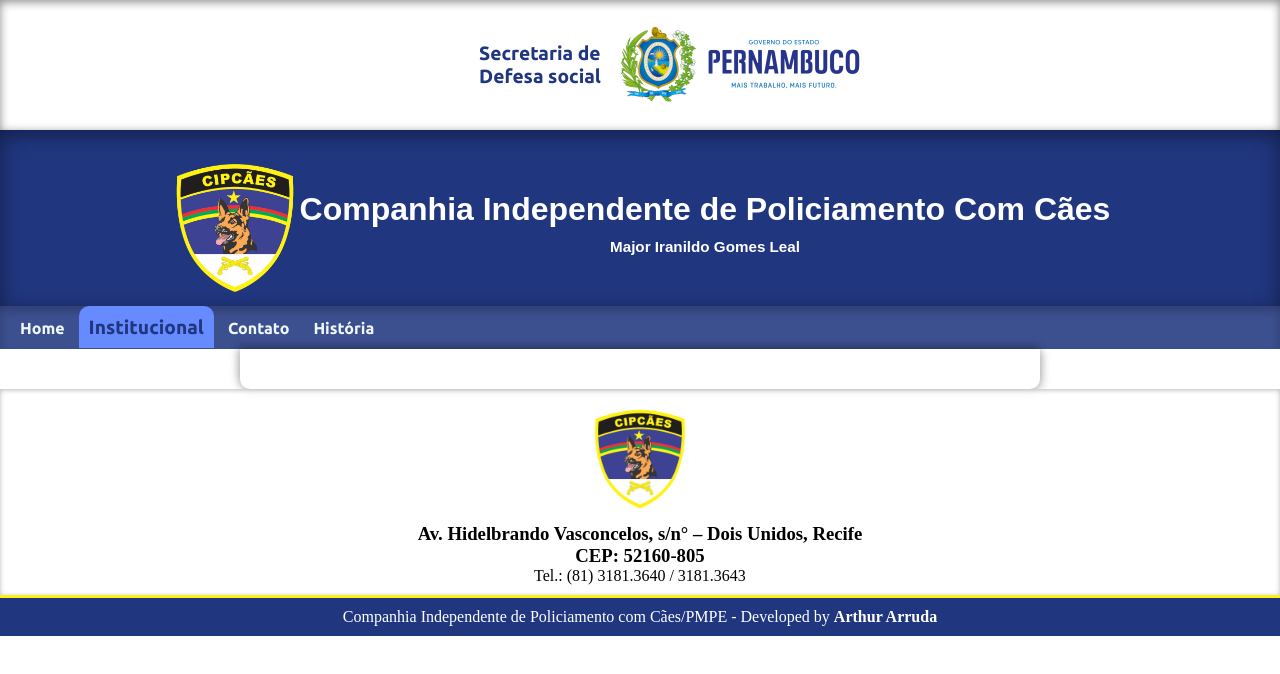
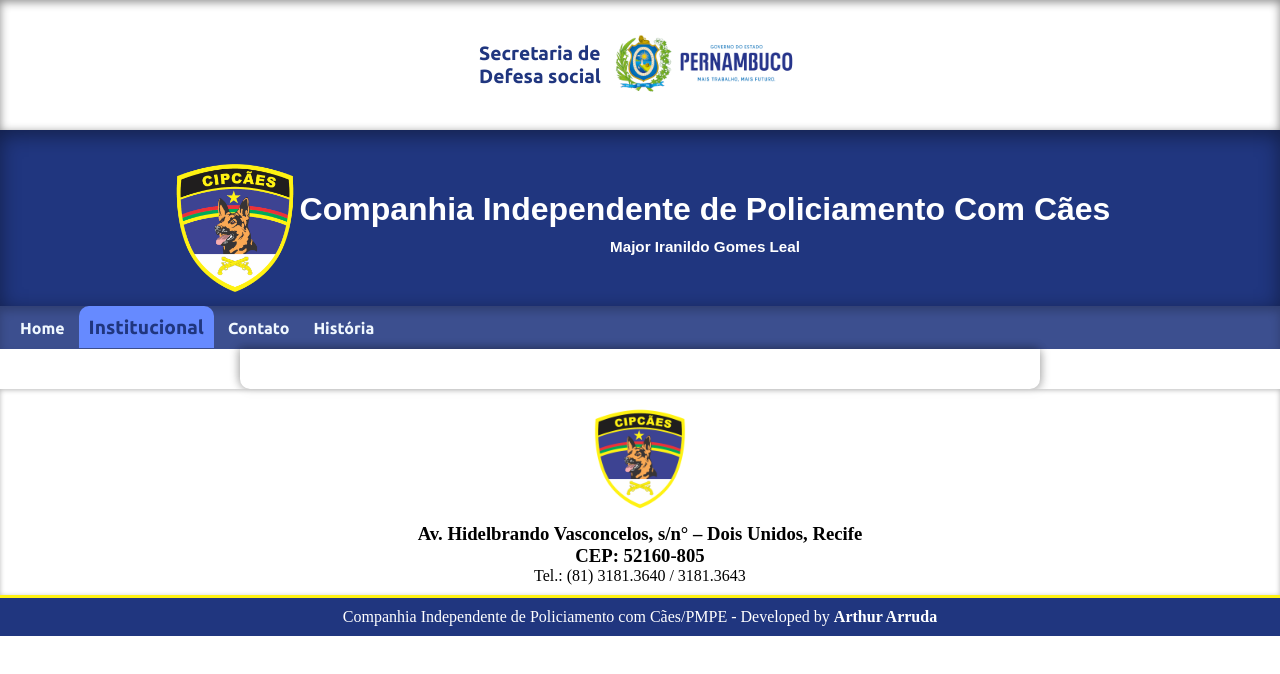
Before and after one commit to Arthoura/Cipcaes, a plain HTML site: page paginas/institucional.html in a window 1280 px wide. Drawn offline with Linux system fonts and the light colour scheme.

Commit message:
modifiquei o "id" de dentro da span e coloquei dentro da img, no header sds

```diff
--- a/paginas/institucional.html
+++ b/paginas/institucional.html
@@ -13,7 +13,7 @@
     <header>
         <div id = "SDS">
                <span id = "nome-SDS"><strong>Secretaria de <br> Defesa social</strong></span>
-               <span id = "imagem-logo-SDS"><img src="../imagens/governo.png" alt="Governo do Estado de Pernambuco"></span>
+               <span><img  id = "imagem-logo-SDS" src="../imagens/governo.png" alt="Governo do Estado de Pernambuco"></span>
         </div>
 
         <div id = "canil">
```
Also changed, not shown: paginas/contato.html (+1 -1 lines), paginas/historia.html (+1 -1 lines).
